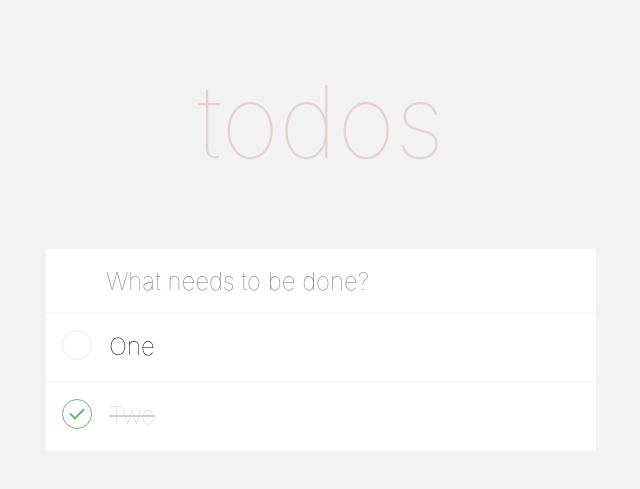
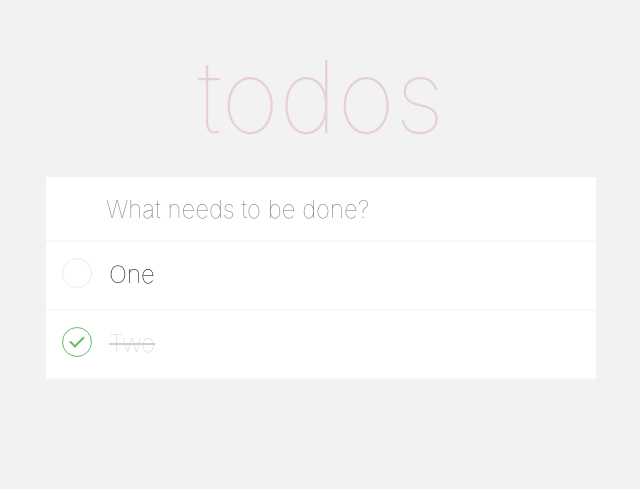
Before and after one commit to MuhTimur/modica, a React (Create React App) app: page / in a window 1280 px wide. Shown: the part 177-666 px from the top of the page, without its empty margins (319-959 px from the left). Built offline with nearby package versions, Linux system fonts and the light colour scheme.

Commit message:
Correct styles

```diff
--- a/src/components/App/App.tsx
+++ b/src/components/App/App.tsx
@@ -22,14 +22,16 @@ function App() {
   );
 
   return (
-    <div className={styles.app}>
-      <header className={styles.appHeader}>
-        <h1 className={styles.appHeader}>todos</h1>
+    <div className={styles.root}>
+      <header className={styles.header}>
+        <h1 className={styles.header}>todos</h1>
       </header>
-      <Input onSubmit={(value: string) => onItemAdd(value)} />
-      {items.map((item: ITodoItem) => (
-        <TodoItem key={item.id} item={item} />
-      ))}
+      <div className={styles.content}>
+        <Input onSubmit={(value: string) => onItemAdd(value)} />
+        {items.map((item: ITodoItem) => (
+          <TodoItem key={item.id} item={item} />
+        ))}
+      </div>
     </div>
   );
 }
--- a/src/components/App/styles/App.module.scss
+++ b/src/components/App/styles/App.module.scss
@@ -1,18 +1,24 @@
-.app {
-  text-align: center;
+.root {
+  align-items: center;
   background-color: #f2f2f2;
-  min-height: 100vh;
   display: flex;
   flex-direction: column;
-  align-items: center;
   justify-content: center;
+  min-height: 100vh;
+  text-align: center;
 }
 
-.appHeader {
+.header {
+  color: #e7d0d0;
   font-size: 100px;
-  color: #e7d0d0;
+  padding: 10px;
 }
 
-h1.appHeader {
+h1.header {
   font-weight: 100;
+  margin: 0;
 }
+
+.content {
+  padding-bottom: 50px;
+}
```
